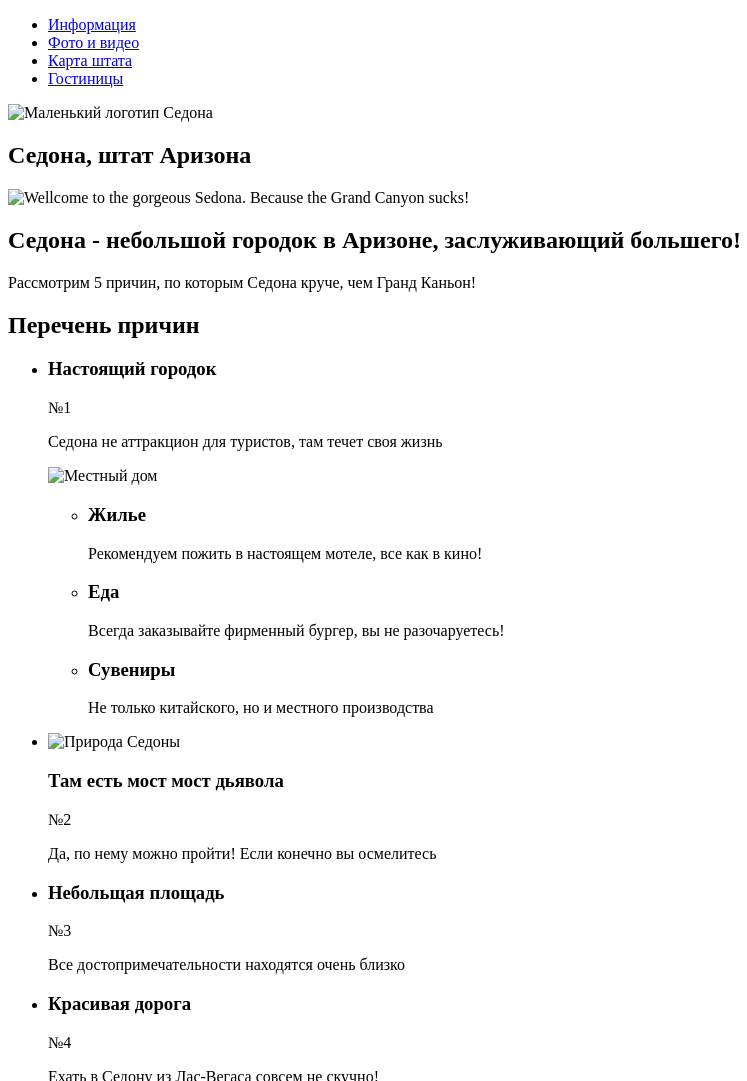
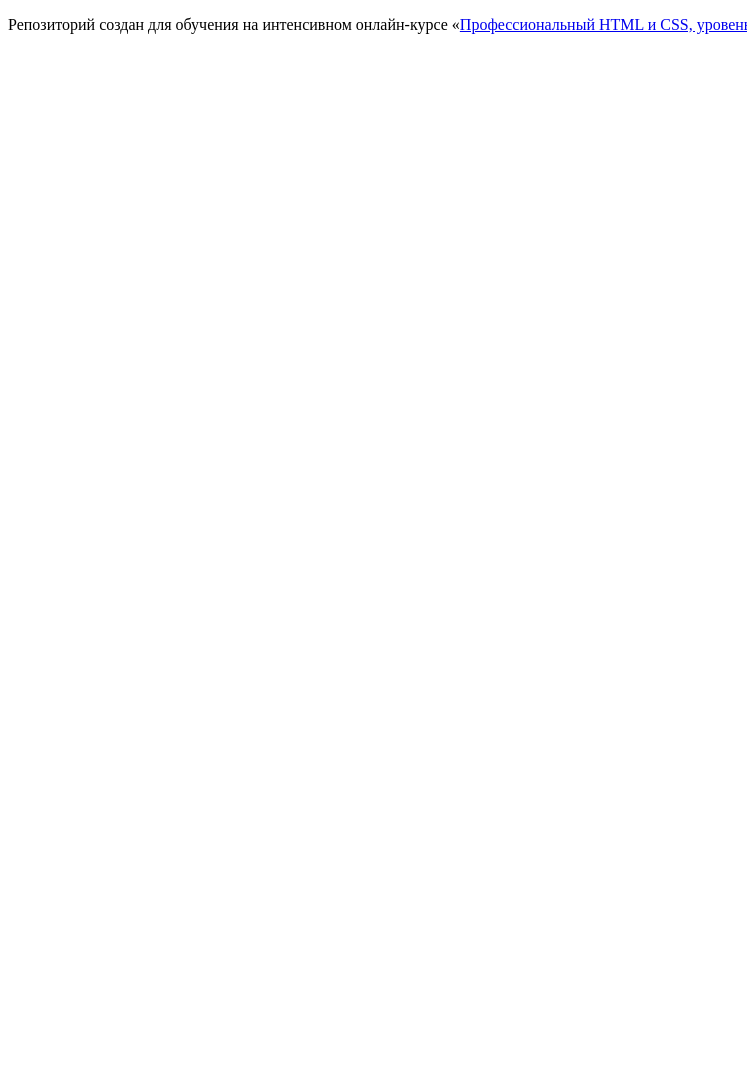
Before and after one commit to safarova/802501-sedona, a plain HTML site: page index.html in a window 1280 px wide. Shown: the top 1081 px of the page, without its empty margins (0-747 px from the left). After the commit the page ends 800 px from the top, so only its background shows below. Drawn offline with Linux system fonts and the light colour scheme.

Commit message:
Revert "Разметка главной страницы"
This reverts commit dcde87520752bcb9ae11166af7ebcfeb69105e9f.

```diff
--- a/index.html
+++ b/index.html
@@ -1,121 +1,12 @@
 <!DOCTYPE html>
 <html lang="ru">
+  <head>
+    <meta charset="utf-8">
+    <title>HTML Academy: Седона</title>
+  </head>
+  <body>
 
-<head>
-  <meta charset="utf-8">
-  <title>HTML Academy: Седона</title>
-</head>
+    <p>Репозиторий создан для обучения на интенсивном онлайн‑курсе «<a href="https://htmlacademy.ru/intensive/htmlcss">Профессиональный HTML и CSS, уровень 1</a>».</p>
 
-<body>
-  <header class="main-header">
-    <nav class="main-navigation">
-      <ul class="site-navigation">
-        <li>
-          <a href="info.html">Информация</a>
-        </li>
-        <li>
-          <a href="photovideo.html">Фото и видео</a>
-        </li>
-        <li>
-          <a href="state-map.html">Карта штата</a>
-        </li>
-        <li>
-          <a href="catalog.html">Гостиницы</a>
-        </li>
-      </ul>
-    </nav>
-    <a class="header-small-logo">
-      <img src="img/img(1).png" width="140" height="70" alt="Маленький логотип Седона">
-    </a>
-  </header>
-
-  <main class="page-main">
-    <section class="showcase">
-      <h1 class="visually-hidden">Седона, штат Аризона</h1>
-      <img src="img/welcome.png" alt="Wellcome to the gorgeous Sedona. Because the Grand Canyon sucks!">
-    </section>
-    <section class="reasons">
-      <h1 class="slogan">Седона - небольшой городок в Аризоне, заслуживающий большего!</h1>
-      <p class="reasons-title">Рассмотрим 5 причин, по которым Седона круче, чем Гранд Каньон!</p>
-      <h2 class="visually-hidden">Перечень причин</h2>
-      <ul class="reasons-list">
-        <!--1-я строка-->
-        <li class="main-reasons blue-reasons">
-          <h3>Настоящий городок</h3>
-          <span>№1</span>
-          <p>Седона не аттракцион для туристов, там течет своя жизнь</p>
-          <img class="img-features" src="img/local-house.jpg" width="40" height="20" alt="Местный дом">
-          <!--2-я строка/вложенный список-->
-          <ul class="additional-reasons-list">
-            <li class="additional-reasons">
-              <!--здесь будет иконка-псевдоэлемент-->
-              <h3>Жилье</h3>
-              <p>Рекомендуем пожить в настоящем мотеле, все как в кино!</p>
-            </li>
-            <li class="additional reasons">
-              <!--здесь будет иконка-псевдоэлемент-->
-              <h3>Еда</h3>
-              <p>Всегда заказывайте фирменный бургер, вы не разочаруетесь!</p>
-            </li>
-            <li class="adittional-reasons">
-              <!--здесь будет иконка-псевдоэлемент-->
-              <h3>Сувениры</h3>
-              <p>Не только китайского, но и местного производства</p>
-            </li>
-          </ul>
-        </li>
-        <!--3-я строка-->
-        <li class="main-reasons blue-reasons">
-          <img class="img-features" src="img/local-nature.jpg" width="40" height="20" alt="Природа Седоны">
-          <h3>Там есть мост мост дьявола</h3>
-          <span>№2</span>
-          <p>Да, по нему можно пройти! Если конечно вы осмелитесь</p>
-        </li>
-        <!--4-я строка-->
-        <li class="main-reasons grey-reasons">
-          <h3>Небольщая площадь</h3>
-          <span>№3</span>
-          <p>Все достопримечательности находятся очень близко</p>
-        </li>
-        <li class="main-reasons grey-reasons">
-          <h3>Красивая дорога</h3>
-          <span>№4</span>
-          <p>Ехать в Седону из Лас-Вегаса совсем не скучно!</p>
-        </li>
-        <li class="main-reasons grey-reasons">
-          <h3>Мало туристов</h3>
-          <span>№5</span>
-          <p>Большинство туристов едет в Гранд Каньон и толпится там</p>
-        </li>
-      </ul>
-    </section>
-    <section class="search-hotels">
-      <h2 class="search-title">Заинтересовались?</h2>
-      <p>Укажите предполагаемые даты поездки, и мы покажем вам лучшие предложения гостиниц в Седоне</p>
-      <!--Здесь будет форма-->
-    </section>
-  </main>
-
-  <footer class="main-footer">
-    <p>#visitsedona</p>
-    <ul class="footer-social">
-      <li>
-        <a class="social-button" href="#">Twitter</a>
-      </li>
-      <li>
-        <a class="social-button" href="#">Facebook</a>
-      </li>
-      <li>
-        <a class="social-button" href="#">YouTube</a>
-      </li>
-    </ul>
-    <div>
-      <p>Website by</p>
-      <a class="footer-html-academy" href="https://htmlacademy.ru/intensive/htmlcss">
-        <img src="img/logo-html-academy.svg" width="200" height="100" alt="Лого htmlacademy">
-      </a>
-    </div>
-  </footer>
-</body>
-
+  </body>
 </html>
```
